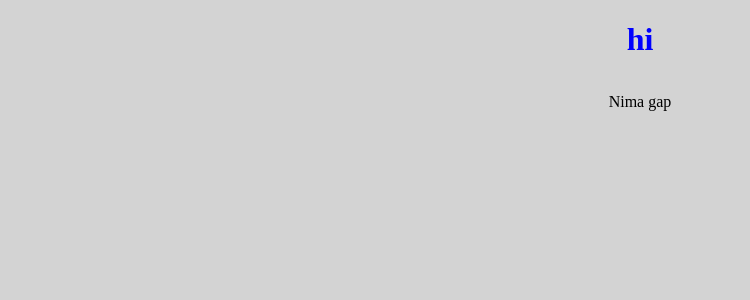
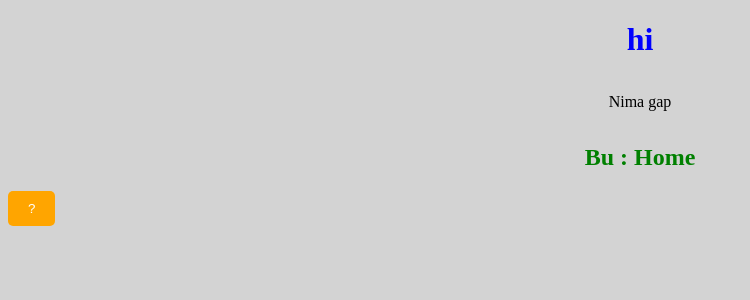
Before and after one commit to miryoqubovabdulloh/GIT-H, a React (Vite) app: page / in a window 1280 px wide. Shown: the top 300 px of the page, without its empty margins (0-750 px from the left). Built offline with nearby package versions, Linux system fonts and the light colour scheme.

Commit message:
ozgarishlar

```diff
--- a/src/components/Home.tsx
+++ b/src/components/Home.tsx
@@ -2,7 +2,8 @@
 function Home() {
   return (
     <div>
-
+      <h2>Bu : Home </h2>
+      <button>? </button>
     </div>
   )
 }
--- a/src/index.css
+++ b/src/index.css
@@ -13,3 +13,15 @@ p{
 body{
     background-color: lightgray;
 }
+h2{
+    color: green;
+    text-align: center;
+}
+button{
+    background-color: orange;
+    color: white;
+    padding: 10px 20px;
+    border: none;
+    border-radius: 5px;
+    cursor: pointer;
+}
```
